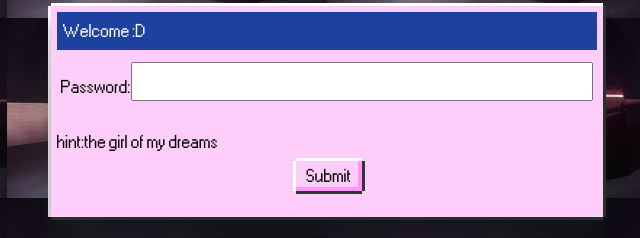
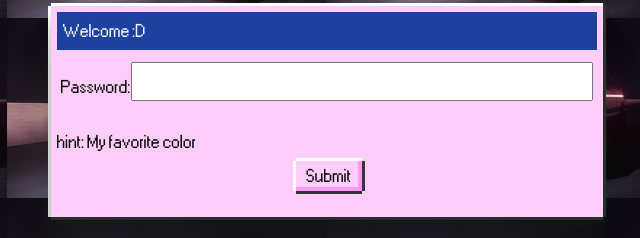
Before and after one commit to kembo001/party-like-its-2023, a plain HTML site: page index.html in a window 1280 px wide. Shown: the part 162-400 px from the top of the page, 313-953 px from the left. Drawn offline with nearby package versions, Linux system fonts and the light colour scheme.

Commit message:
New Hint

```diff
--- a/index.html
+++ b/index.html
@@ -20,7 +20,7 @@
         <label for="password">Password:</label>
         <input type="password" id="password" />
       </div>
-      <label for="password">hint:the girl of my dreams</label>
+      <label for="password">hint:    My favorite color</label>
       <div class="container" style="padding: 0; box-shadow:none;">
         <div  style="margin-top: 0;margin-bottom: 20px;" class="controls">
           <button class="btn btn_auto" id="playPauseBtn" onclick="checkPassword()">Submit</button>
```
